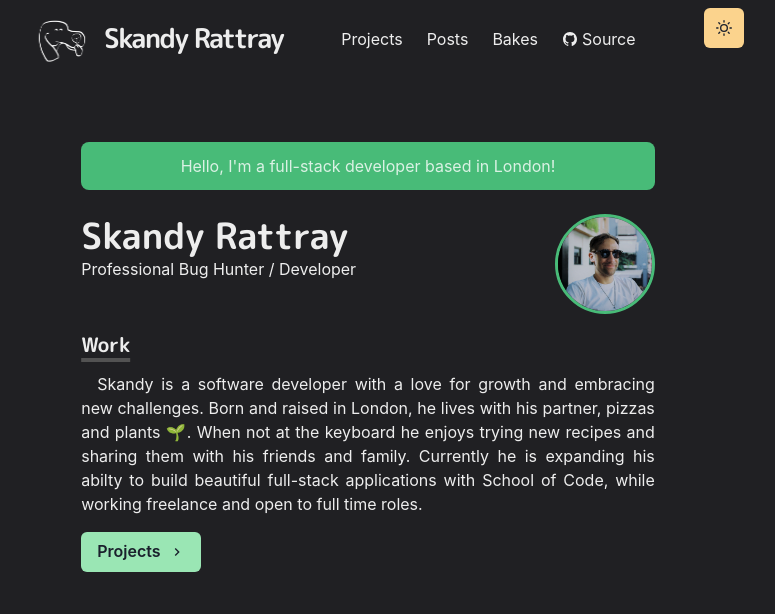
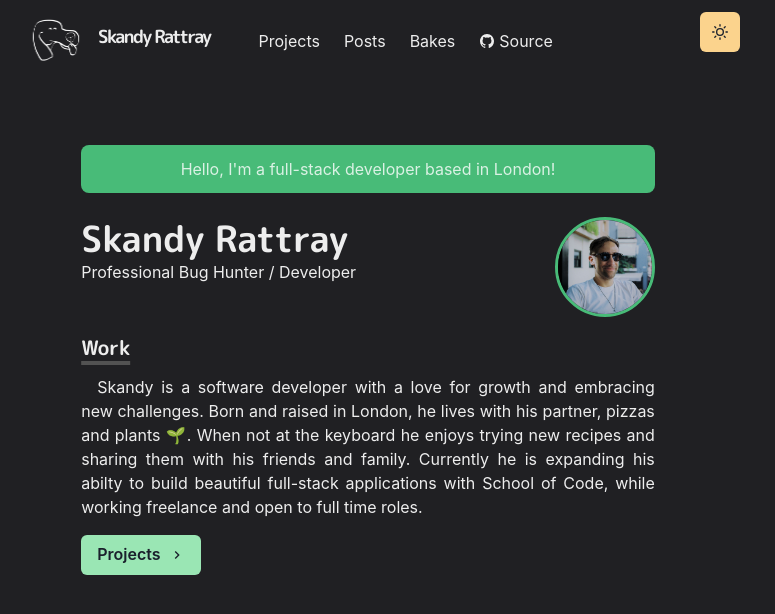
Before and after one commit to skandog/p, a Next.js app: page / in a window 1280 px wide. Shown: the top 614 px of the page, without its empty margins (272-1047 px from the left). Built offline with nearby package versions, Linux system fonts and the light colour scheme.

Commit message:
got the emotion styled logo box working finally, the transitioon is smooth, and reversed direction

```diff
--- a/components/Logo.js
+++ b/components/Logo.js
@@ -1,30 +1,31 @@
 import Link from 'next/link'
 
-import "./Logo.module.css"
+import './Logo.module.css'
 import Image from 'next/image'
-import {Text, useColorModeValue} from '@chakra-ui/react'
-// import styled from '@emotion/styled'
-
+import { Text, useColorModeValue } from '@chakra-ui/react'
+import styled from '@emotion/styled'
 
 // const LogBox = styled.span`
 // font-weight: bold;
 // `
 
-// const LogoBox = styled.span`
-//   font-weight: bold;
-//   font-size: 18px;
-//   display: inline-flex;
-//   align-items: center;
-//   height: 30px;
-//   line-height: 20px;
-//   padding: 10px;
-//   img {
-//     transition: 200ms ease;
-//   }
-//   &:hover img {
-//     transform: rotate(20deg);
-//   }
-// `
+const LogoBox = styled.span`
+  font-weight: bold;
+  font-size: 18px;
+  display: inline-flex;
+  align-items: center;
+  height: 30px;
+  line-height: 20px;
+  padding: 10px;
+  margin: 10px;
+
+  img {
+    transition: 200ms ease;
+  }
+  &:hover img {
+    transform: rotate(-20deg);
+  }
+`
 
 // style={{"font-weight": "bold", "font-size": "18px","display": "inline-flex",  "align-items": "center",   "height": "50px",   "line-height": "20px", "padding": "30px"}}
 //
@@ -35,19 +36,29 @@ const Logo = () => {
   return (
     <Link href="/" scroll={false}>
       <a>
-
-            <span className='LogoBox' style={{"font-weight": "bold", "font-size": "90%","display": "inline-flex",  "align-items": "center",   "height": "50px",   "line-height": "20px", "padding": "30px"}}>
+        {/* <span
+          className="LogoBox"
+          style={{
+            'font-weight': 'bold',
+            'font-size': '90%',
+            display: 'inline-flex',
+            'align-items': 'center',
+            height: '50px',
+            'line-height': '20px',
+            padding: '30px'
+          }}
+        > */}
+        <LogoBox>
           <Image src={dogImg} width={70} height={50} alt="logo" />
           <Text
             color={useColorModeValue('gray.800', 'whiteAlpha.900')}
             fontWeight="bold"
             ml={3}
             fontFamily='"M PLUS Rounded 1c", "sans-serif"'
-
           >
             Skandy Rattray
           </Text>
-            </span>
+        </LogoBox>
       </a>
     </Link>
   )
--- a/components/Navbar.js
+++ b/components/Navbar.js
@@ -23,7 +23,6 @@ const LinkItem = ({ href, path, target, children, ...props }) => {
   const inactiveColor = useColorModeValue('gray200', 'whiteAlpha.900')
   const activeColor = useColorModeValue('black.200', 'whiteAlpha.600')
 
-
   return (
     <NextLink href={href} passHref scroll={false}>
       <Link
@@ -38,8 +37,6 @@ const LinkItem = ({ href, path, target, children, ...props }) => {
     </NextLink>
   )
 }
-
-
 
 const Navbar = props => {
   const { path } = props
@@ -58,12 +55,11 @@ const LinkItem = ({ href, path, target, children, ...props }) => {
     >
       <Container
         display="flex"
-          p={2}
+        p={3}
         maxW="container.md"
         wrap="wrap"
         align="center"
         justify="space-between"
-
       >
         <Flex align="center" mr={5}>
           <Heading as="h1" size="lg" letterSpacing={'tighter'}>
@@ -127,10 +123,7 @@ const LinkItem = ({ href, path, target, children, ...props }) => {
                   <MenuItem as={Link}>Bakes</MenuItem>
                 </NextLink>
 
-                  <MenuItem
-                    as={Link}
-                    href="https://github.com/skandog"
-                  >
+                <MenuItem as={Link} href="https://github.com/skandog">
                   View Source
                 </MenuItem>
               </MenuList>
```
Lines whose indentation alone changed are shown as unchanged.
